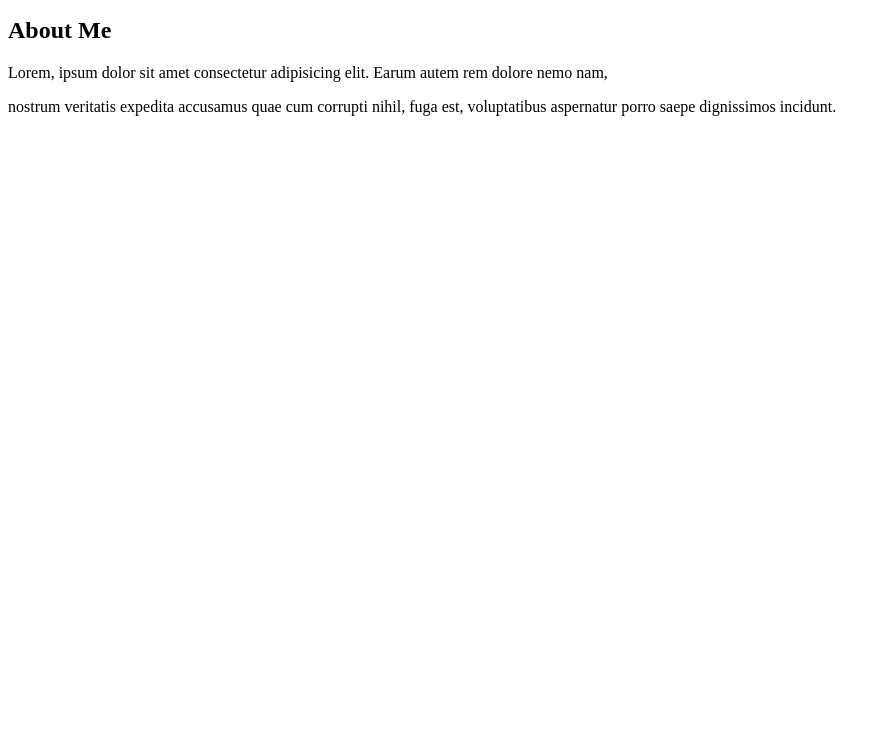
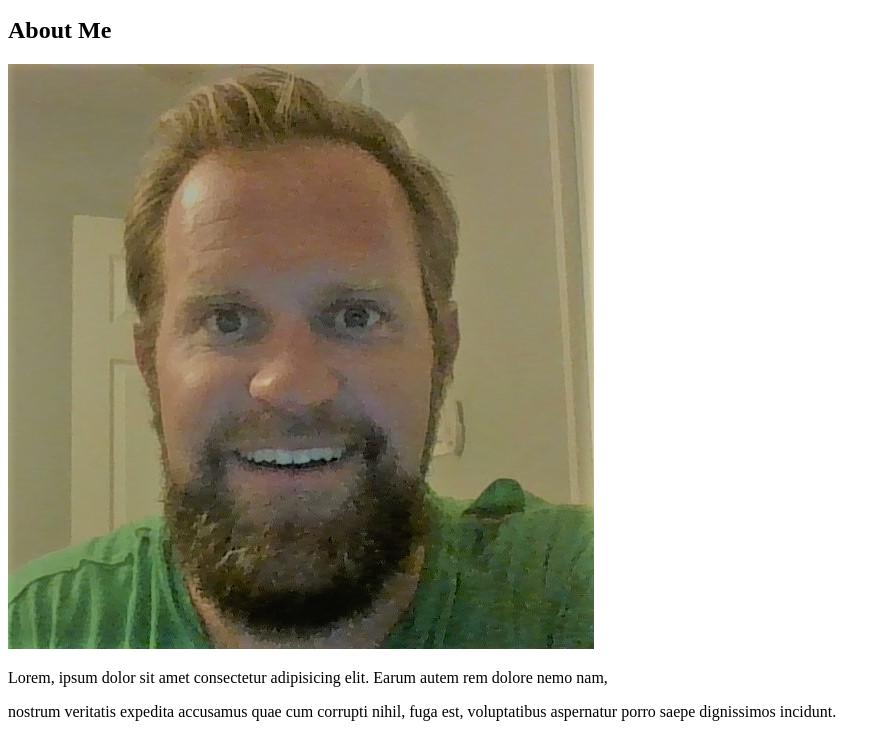
Before and after one commit to kwharty/Basic-Portfolio, a plain HTML site: page index.html in a window 1280 px wide. Shown: the part 204-941 px from the top of the page, without its empty margins (0-891 px from the left). Before the commit the page ends 800 px from the top, so only its background shows below. Drawn offline with Linux system fonts and the light colour scheme; files that its build step writes are made by us from their sources.

Commit message:
images sorted

```diff
--- a/index.html
+++ b/index.html
@@ -43,21 +43,22 @@
 
   <div id="pic">
 
-    <a href="assets/images/pic2.jpg"></a>
+    <img src="assets/images/pic2.jpg" alt="my pic">
 
   </div>
-  <p>
+    <p>
       Lorem, ipsum dolor sit amet consectetur adipisicing elit.
       Earum autem rem dolore nemo nam,
 
-  </p>
+      </p>
 
-  <p>
+    <p>
+
       nostrum veritatis expedita
       accusamus quae cum corrupti nihil, fuga est, voluptatibus
       aspernatur porro saepe dignissimos incidunt.
 
-  </p>
+      </p>
 
 
 
```
